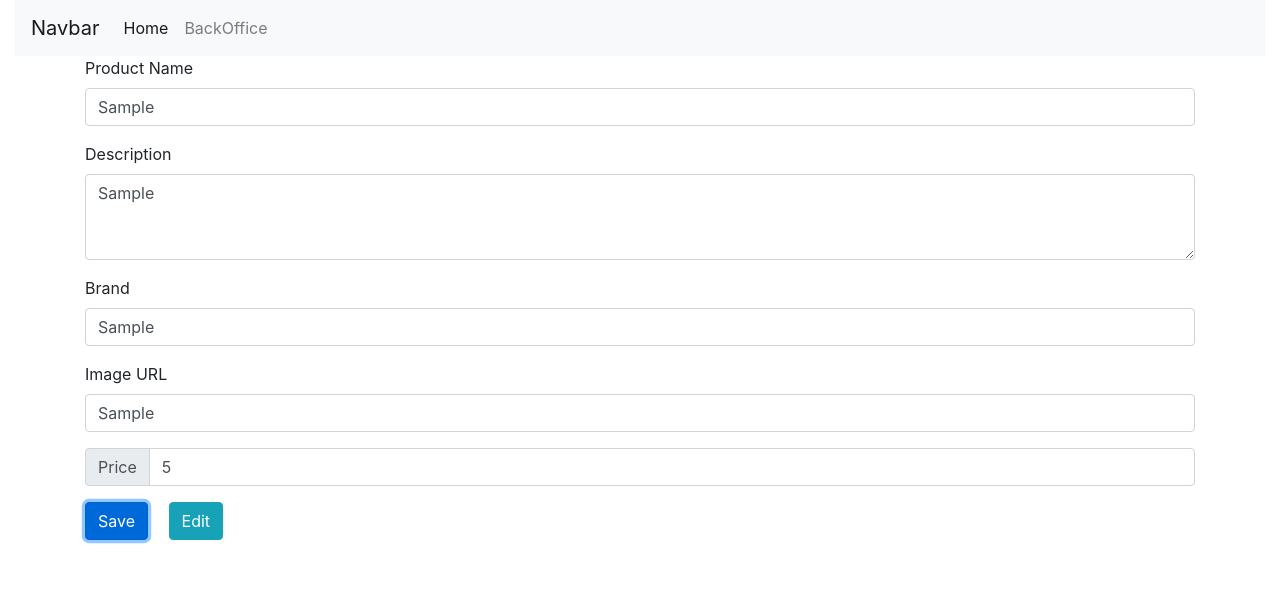
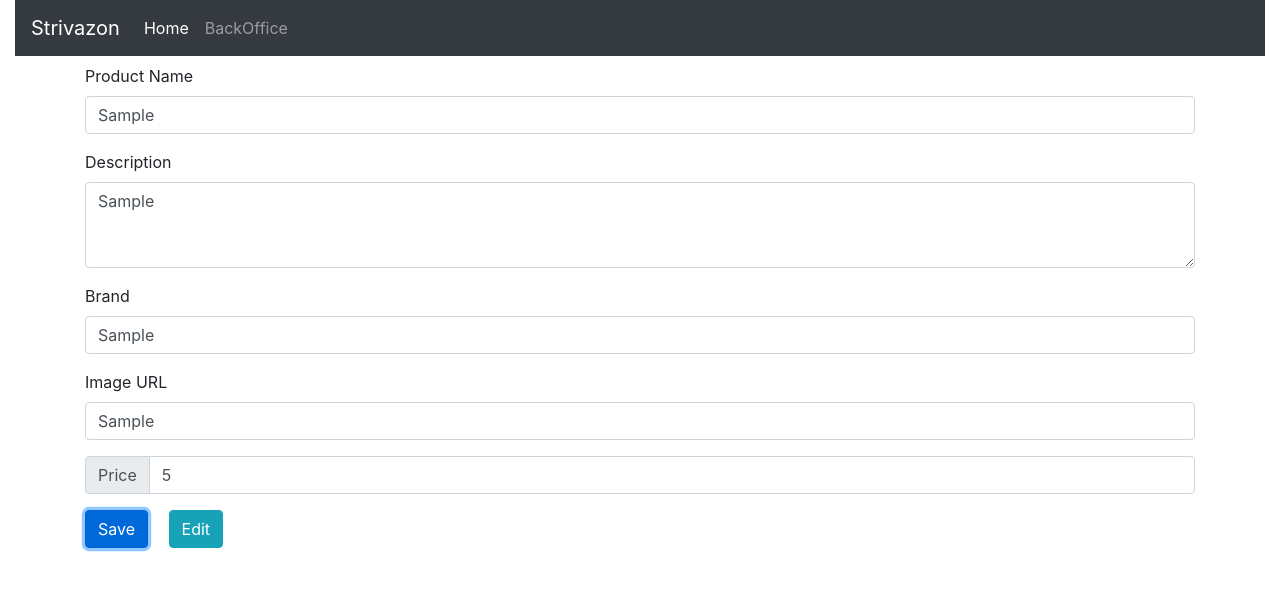
Before and after one commit to sefabckn/Strive-School-M3D8-Homework, a plain HTML site: page backoffice.html in a window 1280 px wide. Both pictures are taken after typing "Sample", "Sample", "Sample", "Sample", "5" into the empty fields and a click on the button "Save". Drawn offline with nearby package versions, Linux system fonts and the light colour scheme; no server answers.

Commit message:
navbar updated

```diff
--- a/backoffice.html
+++ b/backoffice.html
@@ -8,9 +8,9 @@
     <link rel="stylesheet" href="https://cdn.jsdelivr.net/npm/bootstrap@4.6.1/dist/css/bootstrap.min.css" integrity="sha384-zCbKRCUGaJDkqS1kPbPd7TveP5iyJE0EjAuZQTgFLD2ylzuqKfdKlfG/eSrtxUkn" crossorigin="anonymous">
 </head>
 <body>
-    <div class="container-fluid">
-        <nav class="navbar navbar-expand-lg navbar-light bg-light">
-            <a class="navbar-brand" href="#">Navbar</a>
+    <div class="container-fluid mb-2">
+        <nav class="navbar navbar-expand-lg navbar-dark bg-dark">
+            <a class="navbar-brand" href="#">Strivazon</a>
             <button class="navbar-toggler" type="button" data-toggle="collapse" data-target="#navbarNav" aria-controls="navbarNav" aria-expanded="false" aria-label="Toggle navigation">
               <span class="navbar-toggler-icon"></span>
             </button>
@@ -47,10 +47,11 @@
                 <input type="text" class="form-control" id="imageUrl" >
             </div>
             <div class="input-group mb-3">
-                <div class="input-group-prepend" id='price'>
-                  <span class="input-group-text">Price</span>
+                <div class="input-group-prepend" >
+                <span class="input-group-text">Price</span>
+
             </div>
-                <input type="number" class="form-control" aria-label="Amount (to the nearest dollar)">
+                <input id ='price' type="number" class="form-control" aria-label="Amount (to the nearest dollar)">
             </div>
             <button type="submit" class="btn btn-primary">Save</button>
             <button type="submit" class="btn btn-info mx-3">Edit</button>
@@ -87,16 +88,17 @@
             try {
                 const fetchResponse = await fetch(url, {
                 method: 'POST',
-                //body: JSON.stringify(inputValues),
+                body: JSON.stringify(inputValues),
                 headers: {
+                    "Authorization": "Bearer eyJhbGciOiJIUzI1NiIsInR5cCI6IkpXVCJ9.eyJfaWQiOiI2MTgyOTU0M2FhY2FhMjAwMTU1MmExOWYiLCJpYXQiOjE2Mzg5NzIwMjIsImV4cCI6MTY0MDE4MTYyMn0.C95NcszmgYxUMX8JeddBCiLb2nO7_-vAXA5WHH9qI4E",
                     'Content-Type': 'application/json',
-                    "Authorization": "Bearer eyJhbGciOiJIUzI1NiIsInR5cCI6IkpXVCJ9.eyJfaWQiOiI2MTgyOTU0M2FhY2FhMjAwMTU1MmExOWYiLCJpYXQiOjE2Mzg5NzIwMjIsImV4cCI6MTY0MDE4MTYyMn0.C95NcszmgYxUMX8JeddBCiLb2nO7_-vAXA5WHH9qI4E",
-                    'Accept': 'application/json'
+                    //'Accept': 'application/json'
                 }
                 })
+
                 if(fetchResponse.ok){
                     const response = await fetchResponse.json()
-                    console.log(respo)
+                    console.log(response)
                     alert("Product saved successfully with an id of " + response._id)
                 }
             } catch (error) {
```
